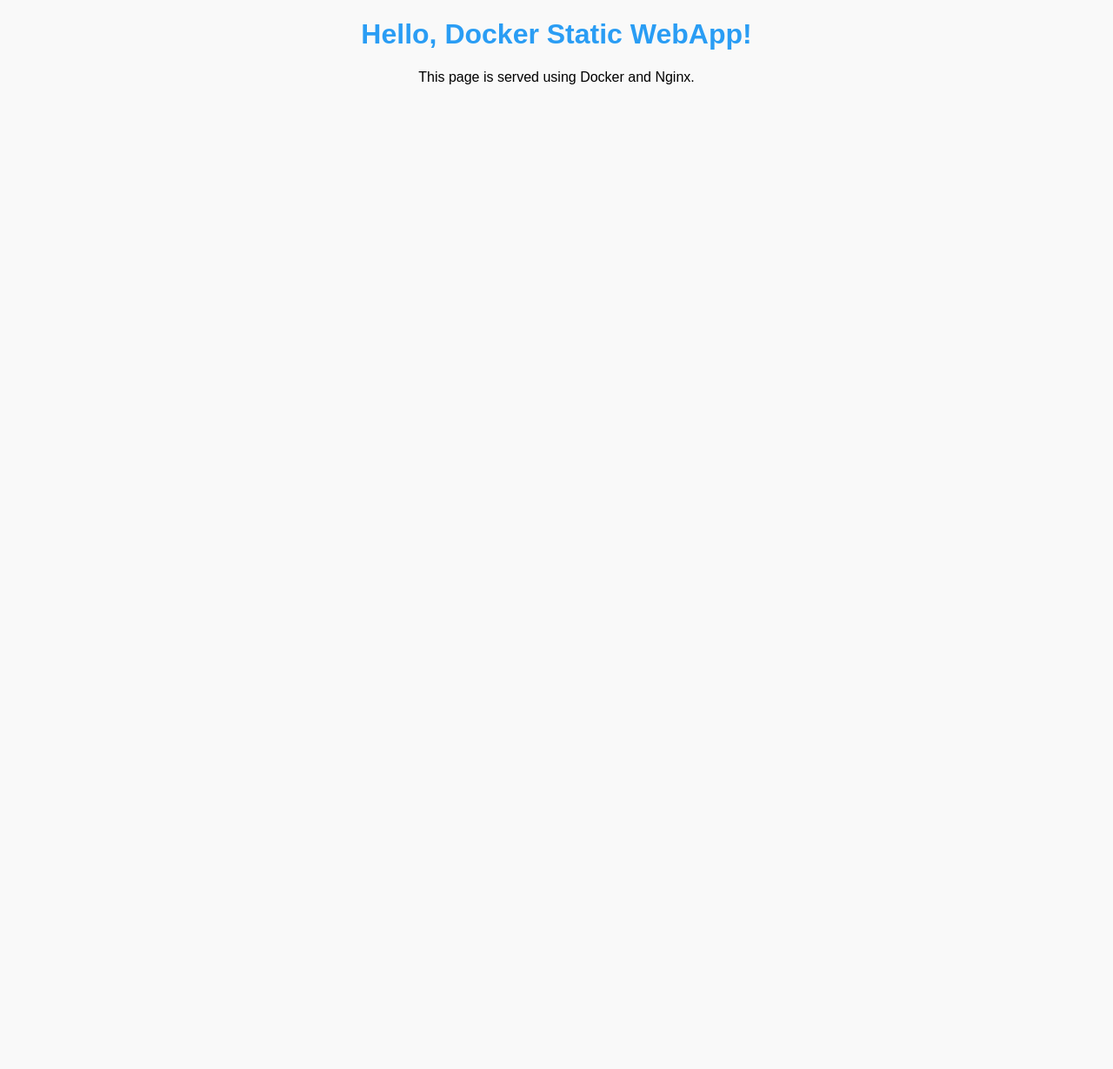
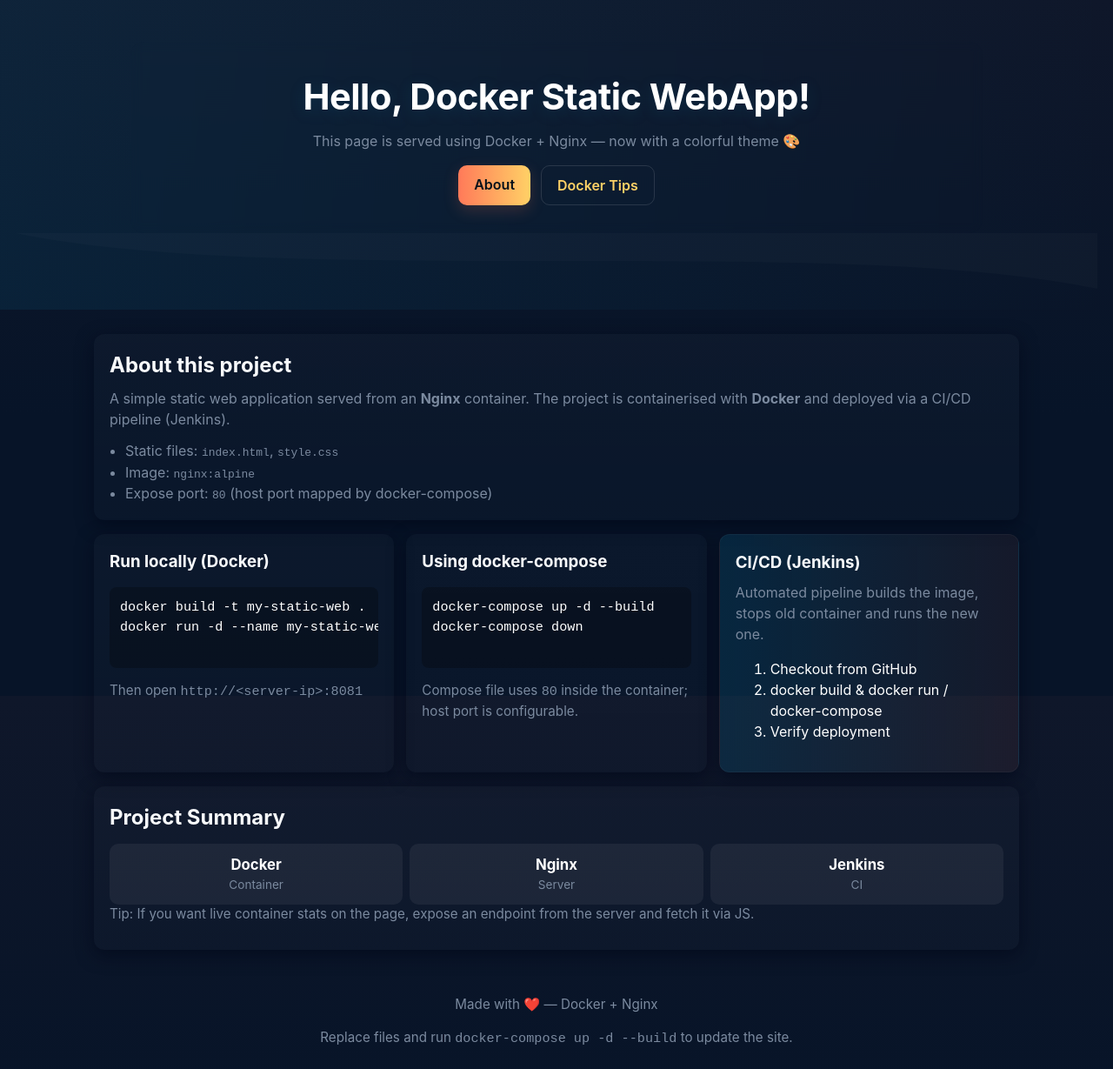
Before and after one commit to maruva-a/docker_static_webapp, a plain HTML site: page index.html in a window 1280 px wide. Shown: the whole page at 87% size. Before the commit the page ends 800 px from the top, so only its background shows below. Drawn offline with Linux system fonts and the light colour scheme.

Commit message:
changed index and css file

```diff
--- a/index.html
+++ b/index.html
@@ -1,11 +1,84 @@
-<!DOCTYPE html>
-<html>
+<!doctype html>
+<html lang="en">
 <head>
-    <title>Docker Static WebApp</title>
-    <link rel="stylesheet" href="style.css">
+  <meta charset="utf-8" />
+  <meta name="viewport" content="width=device-width,initial-scale=1" />
+  <title>Docker Static WebApp</title>
+  <link rel="stylesheet" href="style.css" />
 </head>
 <body>
-    <h1>Hello, Docker Static WebApp!</h1>
-    <p>This page is served using Docker and Nginx.</p>
+  <header class="hero">
+    <div class="hero-inner">
+      <h1>Hello, Docker Static WebApp!</h1>
+      <p class="tagline">This page is served using Docker + Nginx — now with a colorful theme 🎨</p>
+      <div class="cta-row">
+        <a class="btn primary" href="#about">About</a>
+        <a class="btn outline" href="#docker-commands">Docker Tips</a>
+      </div>
+    </div>
+    <svg class="wave" viewBox="0 0 1440 80" preserveAspectRatio="none">
+      <path d="M0,0 C360,80 1080,0 1440,80 L1440 0 L0 0 Z"></path>
+    </svg>
+  </header>
+
+  <main class="container">
+    <section id="about" class="card">
+      <h2>About this project</h2>
+      <p>
+        A simple static web application served from an <strong>Nginx</strong> container. The project is
+        containerised with <strong>Docker</strong> and deployed via a CI/CD pipeline (Jenkins).
+      </p>
+      <ul>
+        <li>Static files: <code>index.html</code>, <code>style.css</code></li>
+        <li>Image: <code>nginx:alpine</code></li>
+        <li>Expose port: <code>80</code> (host port mapped by docker-compose)</li>
+      </ul>
+    </section>
+
+    <section id="docker-commands" class="grid">
+      <article class="card">
+        <h3>Run locally (Docker)</h3>
+        <pre class="code">
+docker build -t my-static-web .
+docker run -d --name my-static-web -p 8081:80 my-static-web
+        </pre>
+        <p class="muted">Then open <code>http://&lt;server-ip&gt;:8081</code></p>
+      </article>
+
+      <article class="card">
+        <h3>Using docker-compose</h3>
+        <pre class="code">
+docker-compose up -d --build
+docker-compose down
+        </pre>
+        <p class="muted">Compose file uses <code>80</code> inside the container; host port is configurable.</p>
+      </article>
+
+      <article class="card highlight">
+        <h3>CI/CD (Jenkins)</h3>
+        <p>Automated pipeline builds the image, stops old container and runs the new one.</p>
+        <ol>
+          <li>Checkout from GitHub</li>
+          <li>docker build &amp; docker run / docker-compose</li>
+          <li>Verify deployment</li>
+        </ol>
+      </article>
+    </section>
+
+    <section class="card metrics">
+      <h2>Project Summary</h2>
+      <div class="metrics-row">
+        <div class="metric"><span class="num">Docker</span><span class="lbl">Container</span></div>
+        <div class="metric"><span class="num">Nginx</span><span class="lbl">Server</span></div>
+        <div class="metric"><span class="num">Jenkins</span><span class="lbl">CI</span></div>
+      </div>
+      <p class="muted">Tip: If you want live container stats on the page, expose an endpoint from the server and fetch it via JS.</p>
+    </section>
+  </main>
+
+  <footer class="footer">
+    <p>Made with ❤️ — Docker + Nginx</p>
+    <p class="muted">Replace files and run <code>docker-compose up -d --build</code> to update the site.</p>
+  </footer>
 </body>
 </html>
--- a/style.css
+++ b/style.css
@@ -1,8 +1,87 @@
-body {
-    font-family: Arial, sans-serif;
-    text-align: center;
-    background-color: #f9f9f9;
+:root{
+  --bg1:#0f172a;
+  --bg2:#0b7fab;
+  --accent1:#ff7a59;
+  --accent2:#ffd166;
+  --card:#ffffff;
+  --muted:#7b8a9f;
+  --glass: rgba(255,255,255,0.06);
 }
-h1 {
-    color: #2a9df4;
+
+*{box-sizing:border-box}
+html,body{height:100%}
+body{
+  margin:0;
+  font-family:Inter, system-ui, -apple-system, "Segoe UI", Roboto, "Helvetica Neue", Arial;
+  background: linear-gradient(180deg,var(--bg1), #071428 60%);
+  color:#e6eef8;
+  -webkit-font-smoothing:antialiased;
+  -moz-osx-font-smoothing:grayscale;
+  line-height:1.5;
 }
+
+/* Hero */
+.hero{
+  padding:48px 18px 24px;
+  background: linear-gradient(90deg, rgba(11,127,171,0.12), rgba(15,23,42,0.0));
+  position:relative;
+  overflow:hidden;
+}
+.hero-inner{
+  max-width:980px;
+  margin:0 auto;
+  text-align:center;
+  padding: 24px;
+  border-radius:16px;
+  backdrop-filter: blur(6px);
+}
+.hero h1{
+  margin:0 0 8px;
+  font-size:2.2rem;
+  letter-spacing:-0.5px;
+  color: white;
+  text-shadow: 0 4px 18px rgba(11,127,171,0.18);
+}
+.tagline{
+  margin:0 0 16px;
+  color:var(--muted);
+  font-size:1rem;
+}
+
+/* CTA */
+.cta-row{display:flex;gap:12px;justify-content:center;flex-wrap:wrap;margin-top:8px}
+.btn{padding:10px 18px;border-radius:10px;text-decoration:none;font-weight:600;display:inline-block}
+.btn.primary{background:linear-gradient(90deg,var(--accent1),var(--accent2));color:#04111a;box-shadow:0 6px 18px rgba(255,122,89,0.18)}
+.btn.outline{border:1px solid rgba(255,255,255,0.12);color:var(--accent2);background:transparent}
+
+/* wave */
+.wave{width:100%;height:64px;display:block}
+.wave path{fill:rgba(255,255,255,0.02)}
+
+/* layout */
+.container{max-width:1100px;margin:28px auto;padding:0 18px}
+.card{background: linear-gradient(180deg, rgba(255,255,255,0.02), rgba(255,255,255,0.01)); padding:18px;border-radius:12px;color:var(--card); margin-bottom:16px; box-shadow:0 6px 20px rgba(2,6,23,0.6)}
+.grid{display:grid;grid-template-columns:repeat(auto-fit,minmax(260px,1fr));gap:14px;margin-top:12px}
+.card h2, .card h3{margin:0 0 8px;color:#f8fafc}
+.card p{margin:0 0 12px;color:var(--muted)}
+.card ul{margin:8px 0 0;padding-left:18px;color:var(--muted)}
+.code{background:rgba(0,0,0,0.25);padding:12px;border-radius:8px;color:#fff;overflow:auto;font-family:monospace;font-size:0.95rem}
+.muted{color:var(--muted);font-size:0.95rem}
+
+/* highlight card */
+.card.highlight{background:linear-gradient(90deg, rgba(11,127,171,0.18), rgba(255,122,89,0.06));border:1px solid rgba(255,255,255,0.04)}
+
+/* metrics */
+.metrics .metrics-row{display:flex;gap:8px;flex-wrap:wrap;margin-top:12px}
+.metric{flex:1 1 120px;padding:12px;border-radius:10px;background:var(--glass);text-align:center}
+.metric .num{display:block;font-weight:700;font-size:1.05rem}
+.metric .lbl{display:block;color:var(--muted);font-size:0.85rem}
+
+/* footer */
+.footer{max-width:1100px;margin:12px auto;padding:8px 18px;color:var(--muted);text-align:center;font-size:0.95rem}
+
+/* responsive */
+@media (min-width:900px){
+  .hero-inner{padding:32px}
+  .hero h1{font-size:2.6rem}
+}
```
